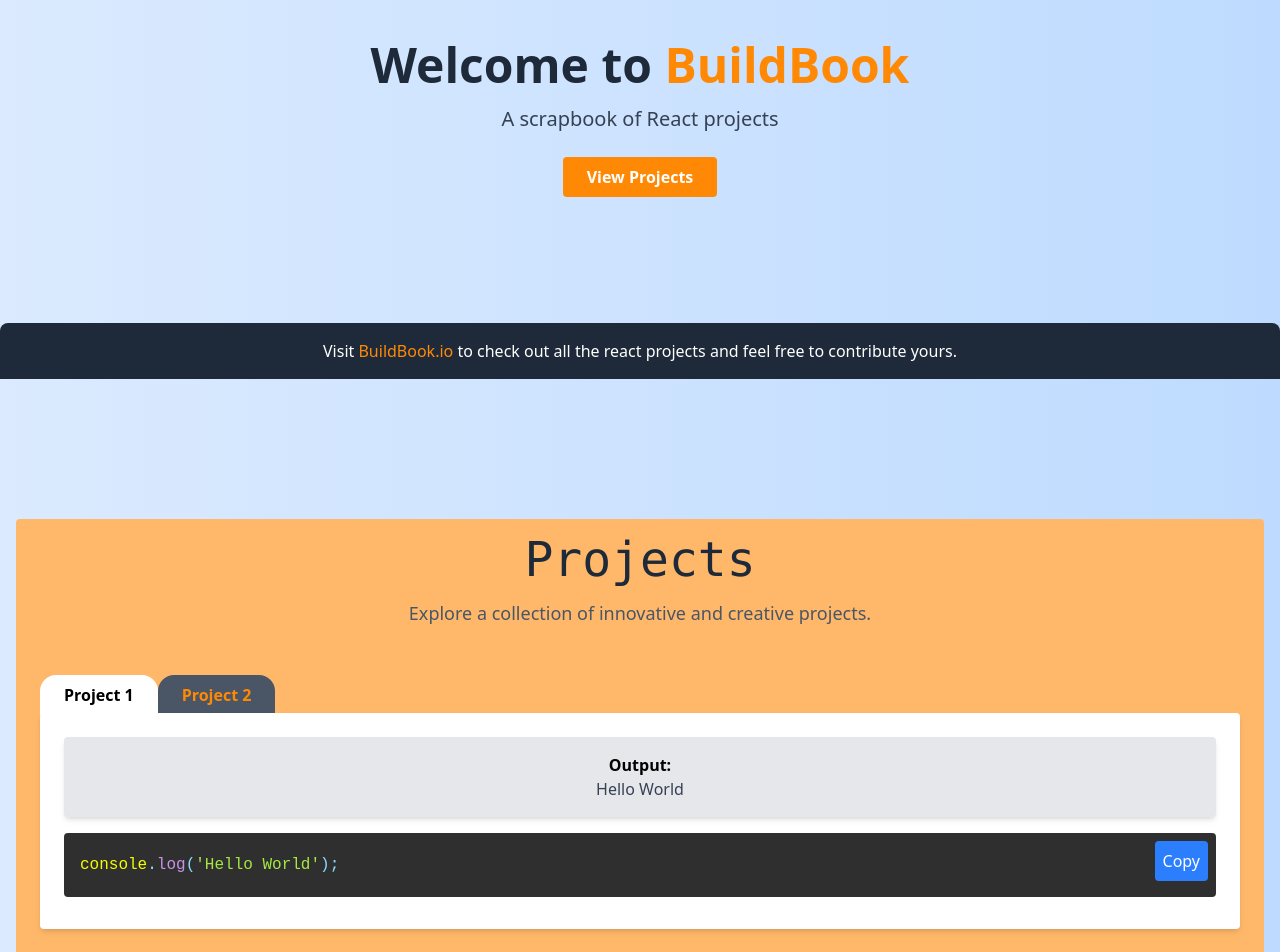
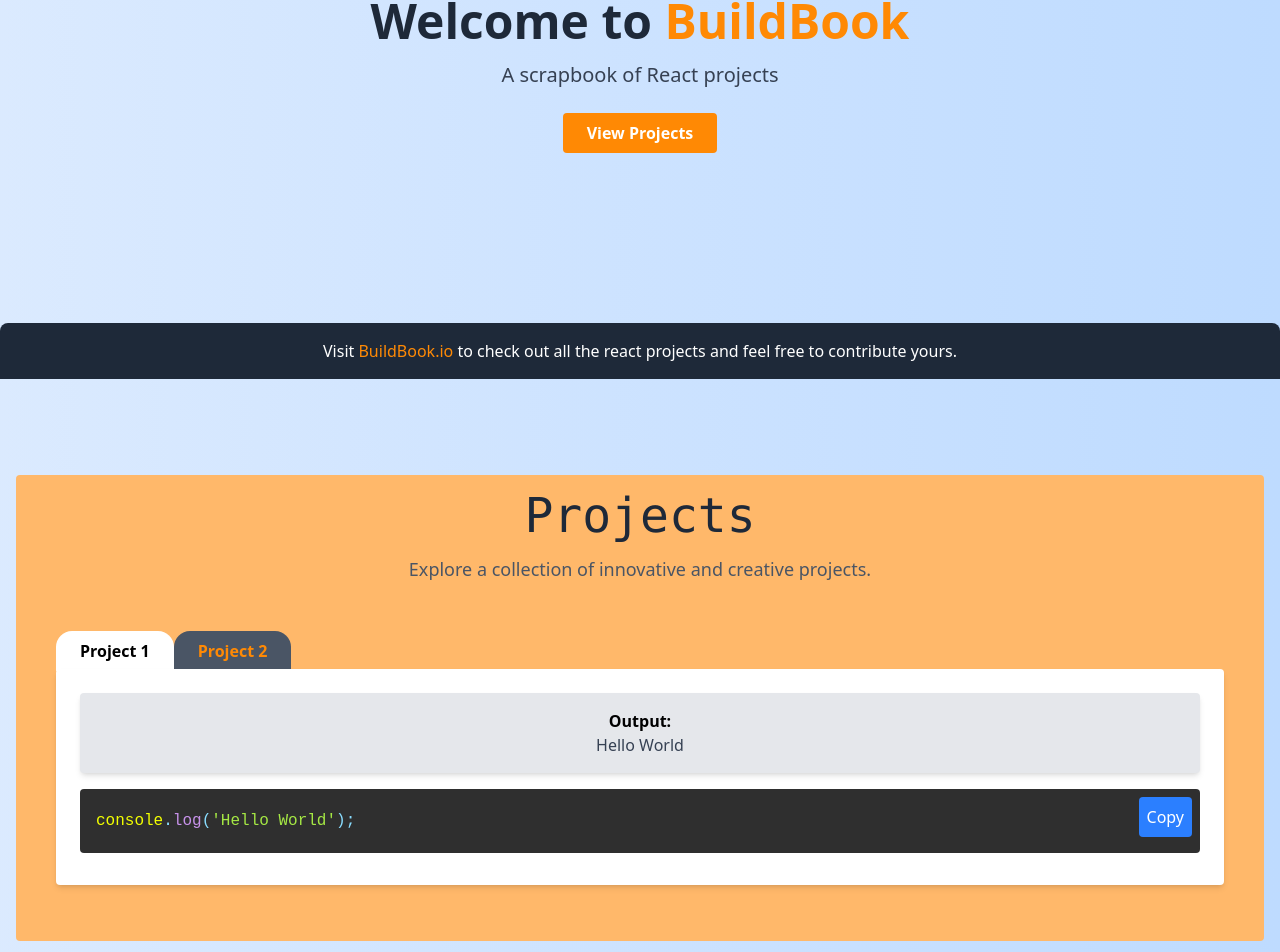
Before and after one commit to externalPointerVariable/BuildBook, a React (Vite) app in the folder myApp/: page / in a window 1280 px wide. Shown: the part 421-1373 px from the top of the page. Built offline with nearby package versions, Linux system fonts and the light colour scheme.

Commit message:
Making some chnages regarding the spacing of the elements

```diff
--- a/myApp/pages/Home.jsx
+++ b/myApp/pages/Home.jsx
@@ -3,18 +3,18 @@ import { Link } from 'react-scroll';
 
 function Home() {
   return (
-      <div className="flex flex-col items-center justify-center mt-11 h-screen" id="home">
+    <div className="flex flex-col items-center justify-center h-screen" id="home">
       <h1 className="text-5xl font-bold text-gray-800 mb-4">
         Welcome to <span className="text-orange-400">BuildBook</span>
       </h1>
       <p className="text-xl text-gray-700 mb-6">
         A scrapbook of React projects
       </p>
+      <Link to="projects" smooth={true} duration={500}>
         <button className="inline-block px-6 py-2 bg-orange-400 text-white font-bold rounded hover:bg-orange-500 transition duration-200">
-            <Link to="projects" smooth={true} duration={500}>
           View Projects
+        </button>
       </Link>
-        </button>
     </div>
   );
 }
--- a/myApp/pages/Projects.jsx
+++ b/myApp/pages/Projects.jsx
@@ -3,15 +3,13 @@ import Toggle from '../components/Toggle.jsx';
 
 function Project() {
   return (
-    <>
-      <div className="flex flex-col items-center justify-center h-auto mb-14 bg-orange-300 rounded pt-4" id="projects">
-        <h2 className="text-5xl font-mono text-gray-800 mb-4">Projects</h2>
-        <p className="text-lg text-gray-600 mb-6 text-center">
-          Explore a collection of innovative and creative projects.
-        </p>
-        <Toggle/>
-      </div>
-    </>
+    <div className="flex flex-col items-center justify-center h-auto mb-14 bg-orange-300 rounded pt-4 pb-8 px-4 w-full" id="projects">
+      <h2 className="text-5xl font-mono text-gray-800 mb-4">Projects</h2>
+      <p className="text-lg text-gray-600 mb-6 text-center">
+        Explore a collection of innovative and creative projects.
+      </p>
+      <Toggle />
+    </div>
   );
 }
 
--- a/myApp/src/App.jsx
+++ b/myApp/src/App.jsx
@@ -4,19 +4,17 @@ import Header from '../components/Header.jsx';
 import Home from '../pages/Home.jsx';
 import Project from '../pages/Projects.jsx';
 
-
 function App() {
-
   return (
     <>
-    <Header/>
-      <main className='text-center p-4 h-screen'>
-        <Home/>
-        <Project/>
+      <Header />
+      <main className='text-center p-4 flex flex-col items-center'>
+        <Home />
+        <Project />
       </main>
-    <Footer/>
+      <Footer />
     </>
   )
 }
 
-export default App
+export default App;
```
Also changed, not shown: myApp/components/Footer.jsx (+6 -6 lines). Lines whose indentation alone changed are shown as unchanged.
